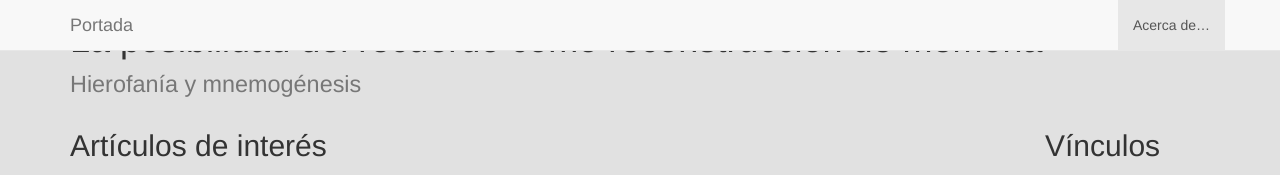
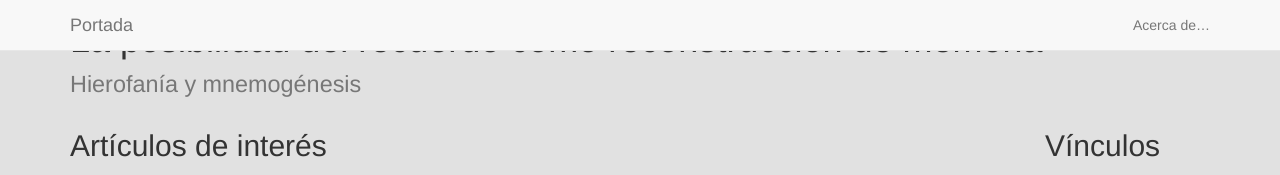
Before and after one commit to catalinaconejoguevara/clase-10-abril, a plain HTML site: page index.html in a window 1280 px wide. Shown: the top 175 px of the page. Drawn offline with Linux system fonts and the light colour scheme.

Commit message:
Update index.html

```diff
--- a/index.html
+++ b/index.html
@@ -26,7 +26,7 @@
           </div>
           <div id="navbar" class="navbar-collapse collapse">
             <ul class="nav navbar-nav navbar-right">
-              <li class="active"><a href="about.html">Acerca de…</a></li>
+              <li><a href="about.html">Acerca de…</a></li>
             </ul>
           </div><!--/.nav-collapse -->
         </div>
```
